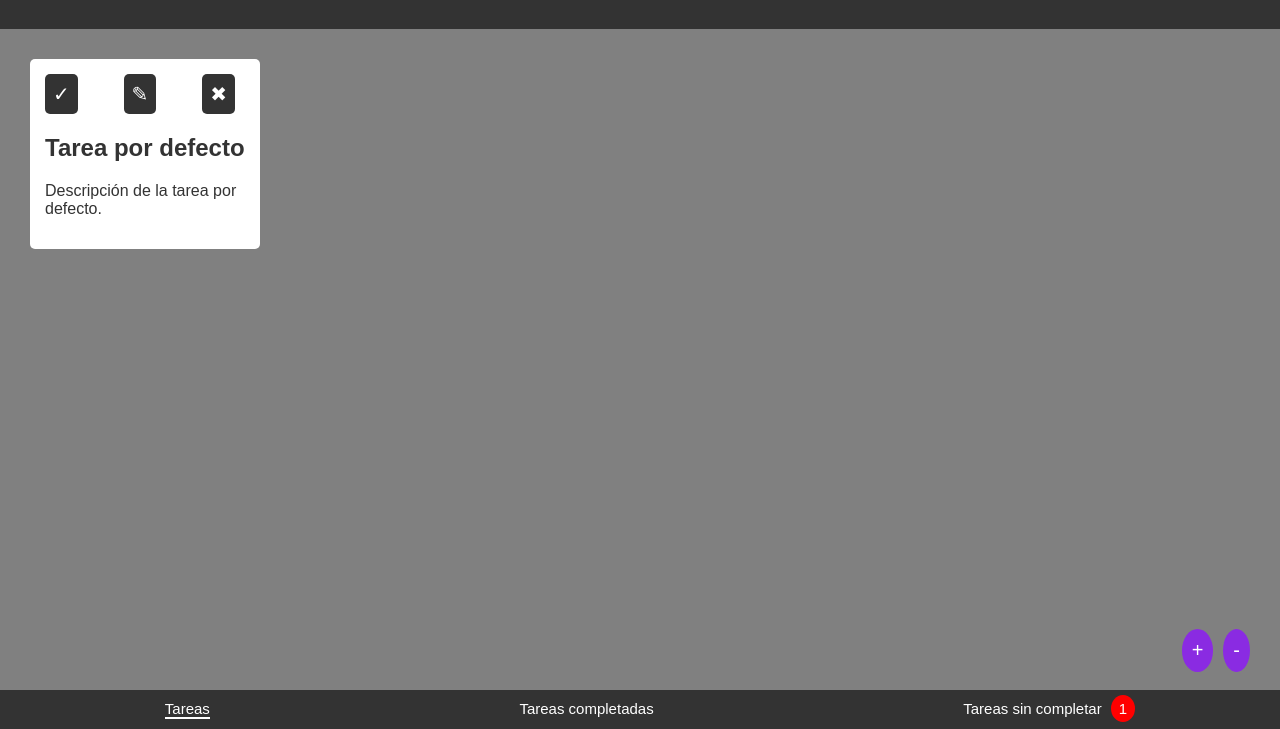
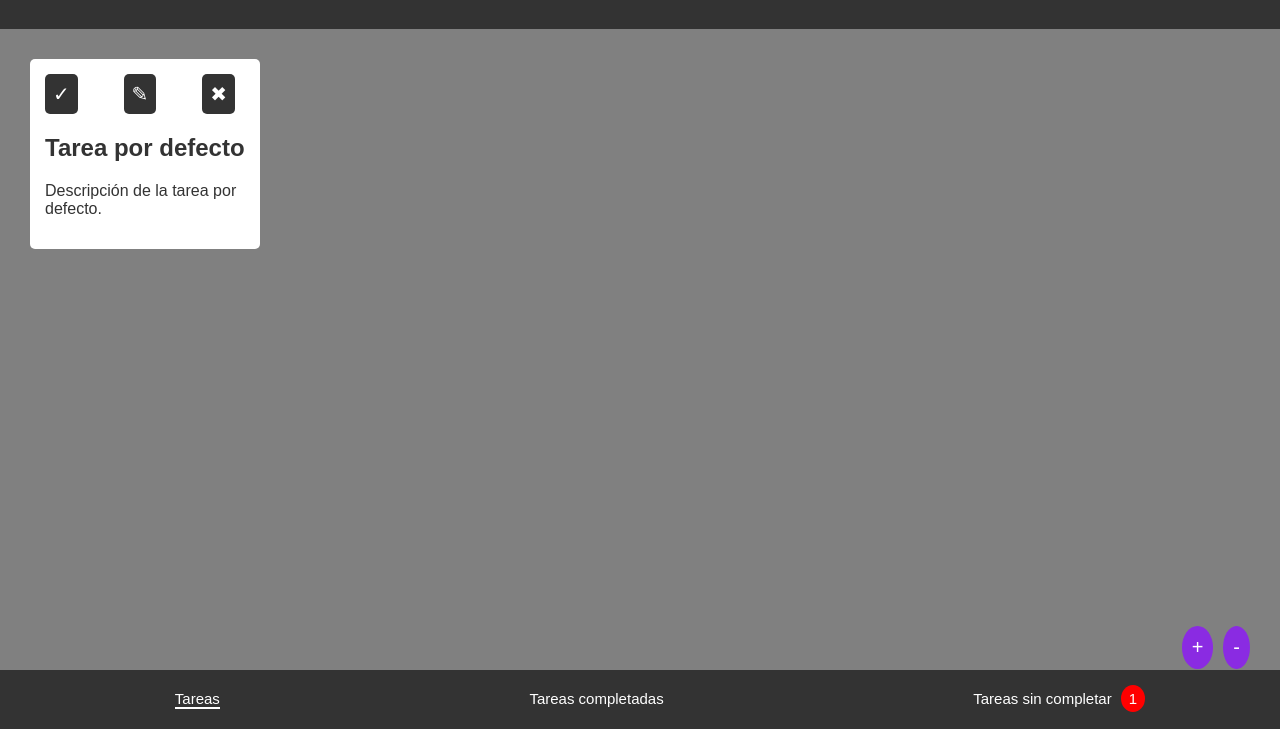
Before and after one commit to izanmontaos/izanmontaos.github.io, a plain HTML site: page index.html in a window 1280 px wide. Shown: the part 71-800 px from the top of the page. Drawn offline with Linux system fonts and the light colour scheme.

Commit message:
Update style.css

```diff
--- a/style.css
+++ b/style.css
@@ -89,7 +89,7 @@ main {
 footer {
     background-color: #333;
     color: white;
-    padding: 10px;
+    padding: 20px;
     position: fixed;
     bottom: 0;
     width: 100%;
@@ -124,7 +124,7 @@ nav a.active {
 
 .footer-buttons {
     position: fixed;
-    bottom: 7px;
+    bottom: 10px;
     margin-bottom: 30px;
     right: 0;
     background-color: grey;
```
